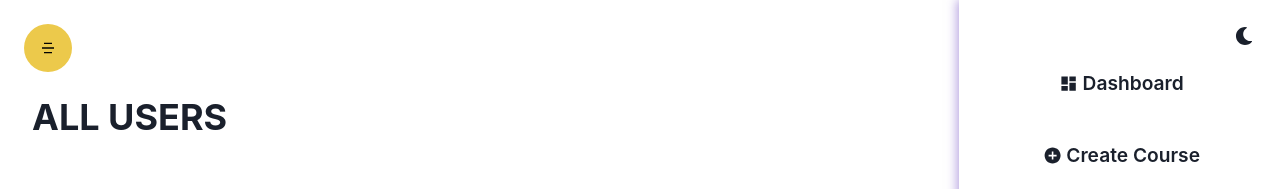
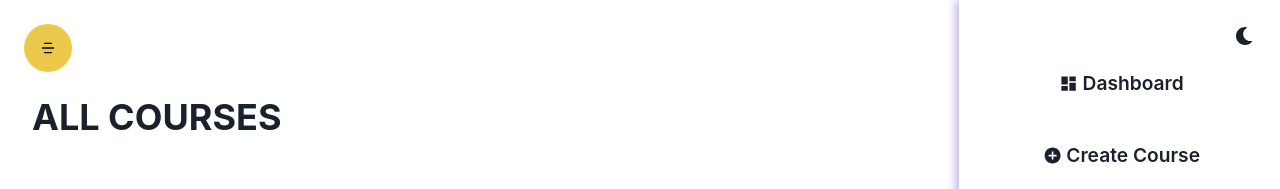
Before and after one commit to itsraunak/LearnCraft, a React (Create React App) app in the folder frontend/: page /admin/courses in a window 1280 px wide. Shown: the top 189 px of the page. Built offline with nearby package versions, Linux system fonts and the light colour scheme.

Commit message:
Its time for backend development
Signed-off-by: Raunak Kumar Sah <itisraunak@gmail.com>

```diff
--- a/frontend/src/components/Admin/AdminCourses/AdminCourses.jsx
+++ b/frontend/src/components/Admin/AdminCourses/AdminCourses.jsx
@@ -67,7 +67,7 @@ const AdminCourses = () => {
       <Box p={['0', '8']} overflowX={'auto'}>
         <Heading
           textTransform={'uppercase'}
-          children="All Users"
+          children="All Courses"
           my={'16'}
           textAlign={['center', 'left']}
         />
```
